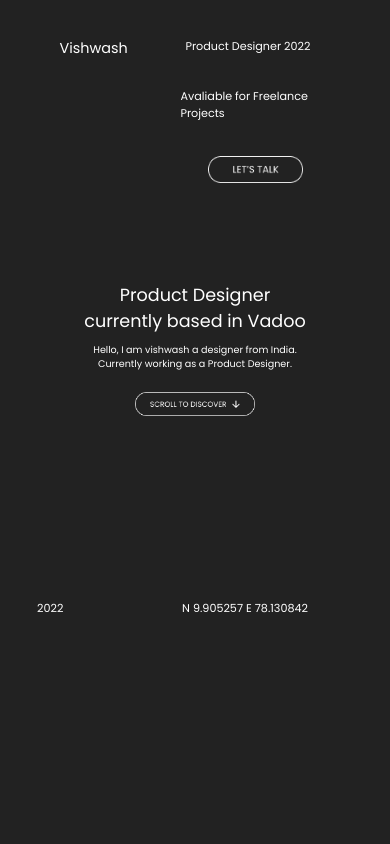
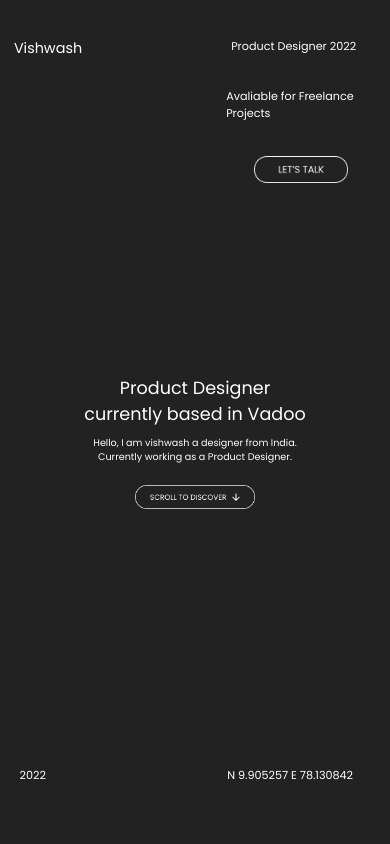
Before and after one commit to cospeld/portfolio1, a plain HTML site: page index.html in a window 390 px wide. Shown: the top 844 px of the page. Drawn offline with Linux system fonts and the light colour scheme.

Commit message:
commit 2

```diff
--- a/style.css
+++ b/style.css
@@ -321,7 +321,7 @@ body{
         display: flex;
         margin-top: 1%;
         justify-content: center;
-        width: 90%;
+        width: 100%;
 
     }
     .first-screen {
@@ -360,7 +360,7 @@ body{
         font-size: 110%;
         width: 230px;
         text-align: center;
-        margin-top: 11vh;
+        margin-top: 22vh;
 
     }
     .Hello {
@@ -383,7 +383,8 @@ body{
     }
 
     .bottom-nav {
-        margin-top: 17vh;
+        margin-top: 16vh;
+        padding-top: 6%;
     }
     .social {
         margin: 4vh 24%;
@@ -399,6 +400,33 @@ body{
     }
 
     .year{
+        margin: 4vh 15% 0 8%;
+        width: 140px;
+        font-size: 70%;
+        text-align: left;
+    }
+
+    .location{
+        margin: 4vh 0 0 124%;
+        width: 300px;
+        font-size: 70%;
+        text-align: left;
+        padding-left: 14%;
+    }
+    .top-nav-block {
+        display: block;
+        margin: 0 0% 0 9rem;
+    }
+    .img{
+        max-width: 100%;
+    }
+}
+
+@media only screen and (max-width: 390px) {
+    .bottom-nav {
+        margin-top: 23vh;
+    }
+    .year{
         margin: 4vh 8% 0 5%;
         width: 140px;
         font-size: 70%;
@@ -411,11 +439,4 @@ body{
         font-size: 70%;
         text-align: left;
     }
-    .top-nav-block {
-        display: block;
-        margin: 0 0% 0 15%;
-    }
-    .img{
-        max-width: 100%;
-    }
 }
```
